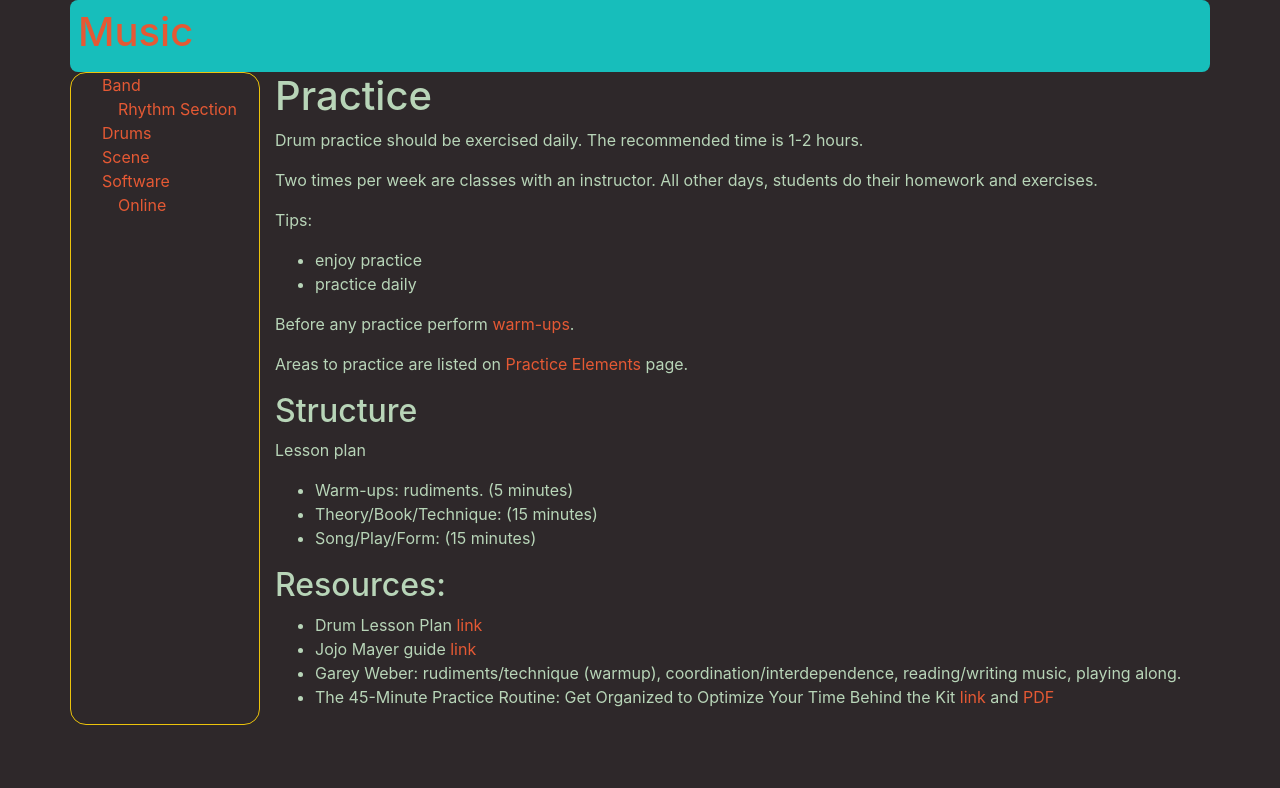
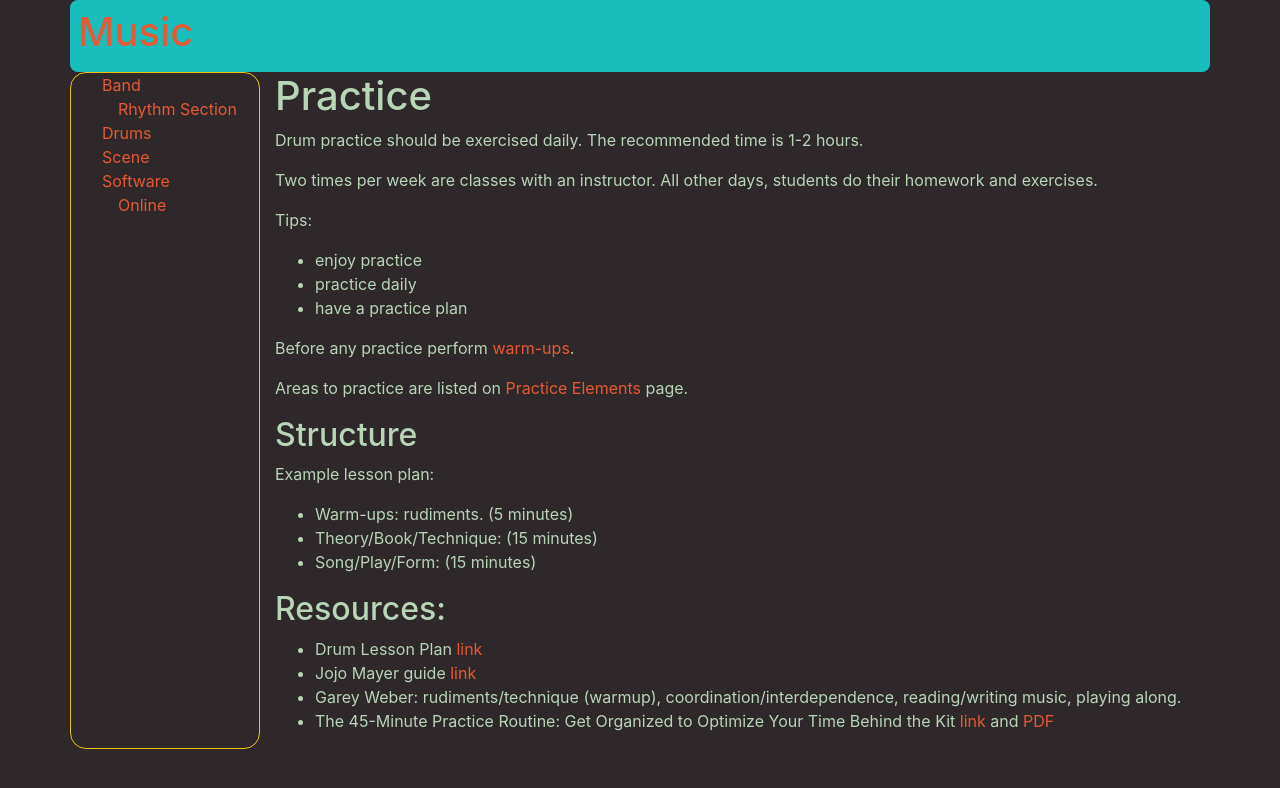
Before and after one commit to MisterY/music-site, a Jekyll site: the page built from drums/practice.md, in a window 1280 px wide. Shown: the top 788 px of the page. Built offline with Jekyll 4.4.1, drawn with Linux system fonts in a browser that asks for light colours; nearby versions of some CDN libraries; our own code applies the rules of GitHub Pages for plain Markdown files.

Commit message:
lesson plan tip

```diff
--- a/drums/practice.md
+++ b/drums/practice.md
@@ -7,6 +7,7 @@ Two times per week are classes with an instructor. All other days, students do t
 Tips:
 * enjoy practice
 * practice daily
+* have a practice plan
 
 Before any practice perform [warm-ups](warmup.md).
 
@@ -14,7 +15,7 @@ Areas to practice are listed on [Practice Elements](practice-elements.md) page.
 
 ## Structure
 
-Lesson plan
+Example lesson plan:
 
 * Warm-ups: rudiments. (5 minutes)
 * Theory/Book/Technique: (15 minutes)
```
